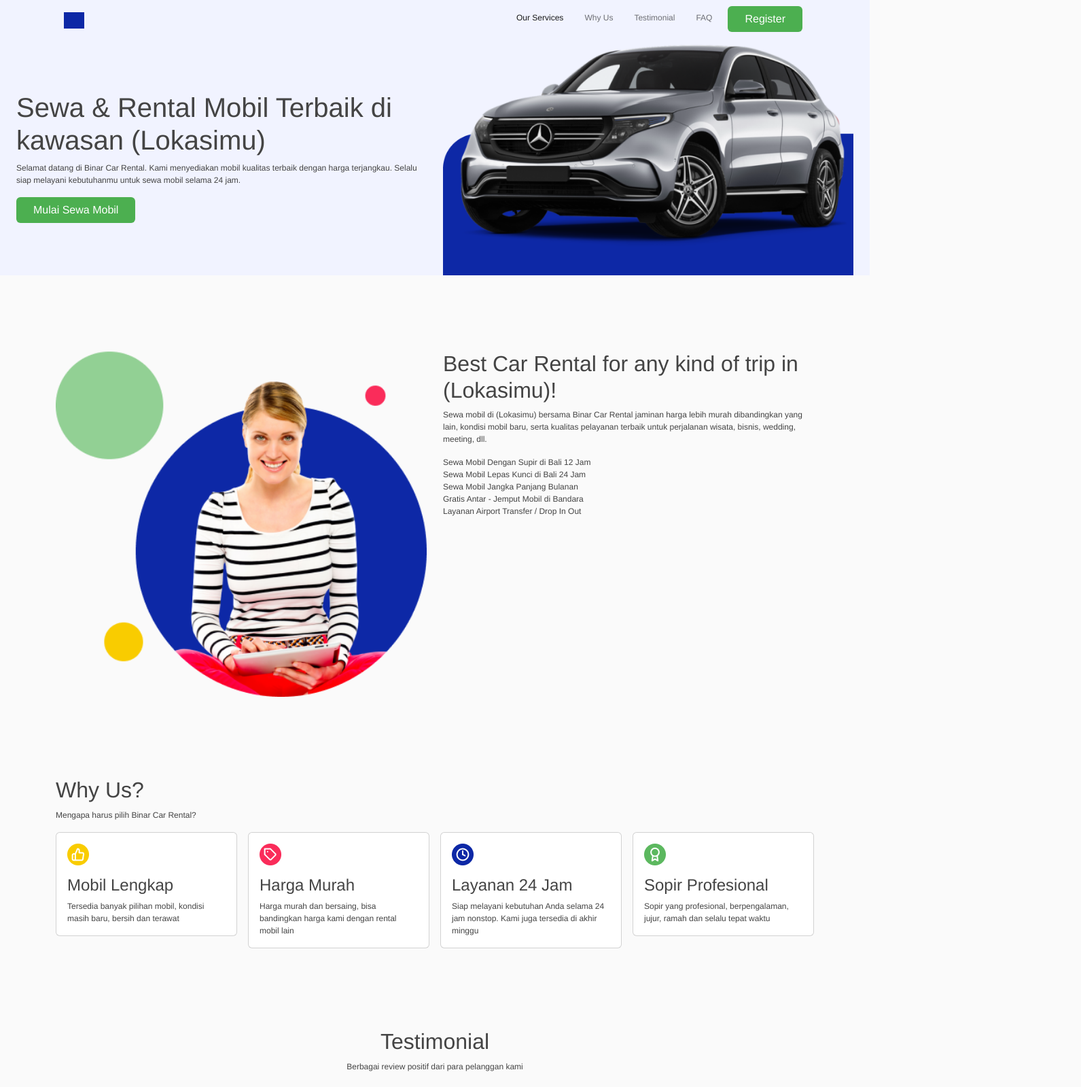
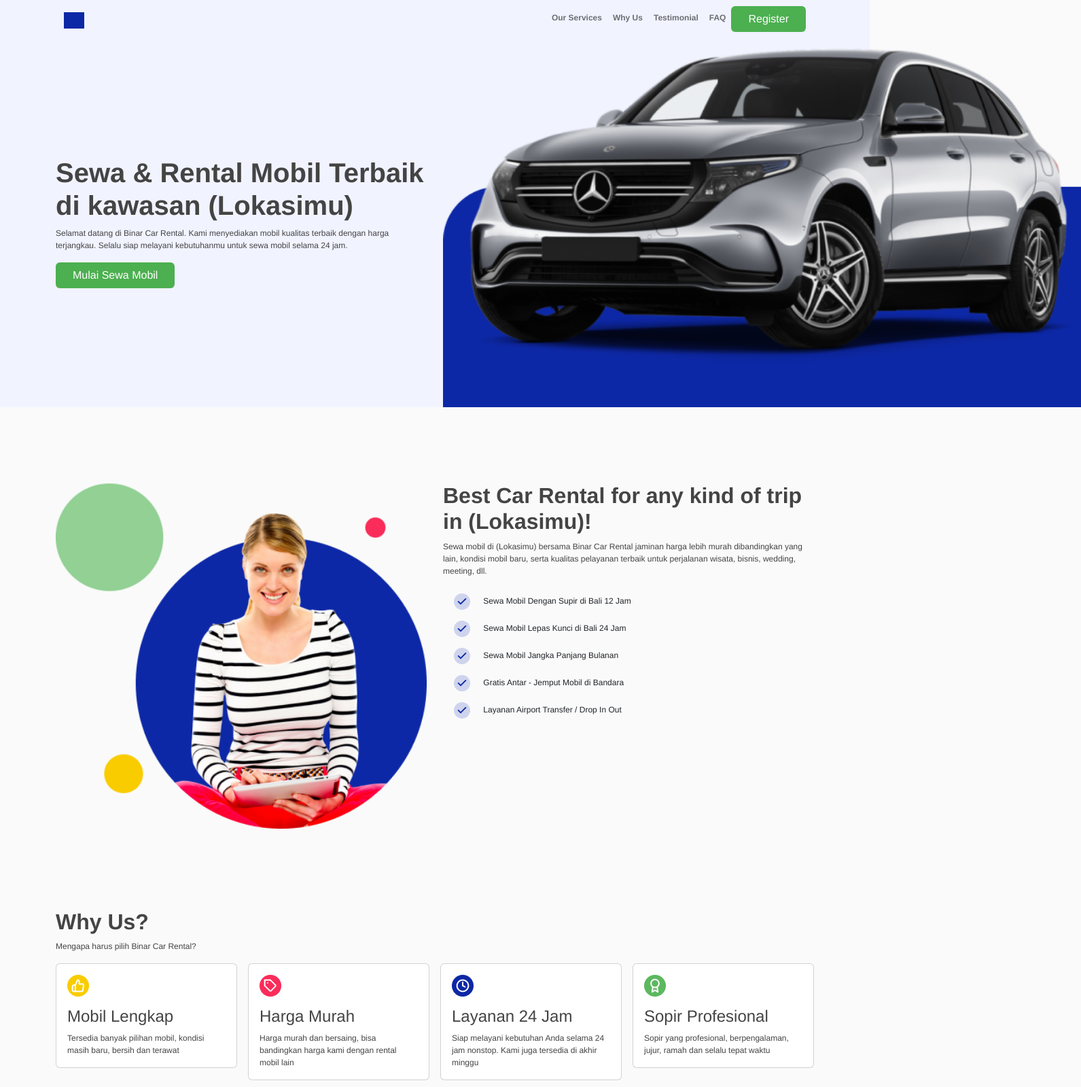
Before and after one commit to fauzikurniawan/Challenge-02, a plain HTML site: page index.html in a window 1280 px wide. Shown: the top 1599 px of the page at 68% size, 1591 px wide, since content can reach past the window. Drawn offline with nearby package versions, Linux system fonts and the light colour scheme.

Commit message:
hampir beres bro

```diff
--- a/asset/css/style.css
+++ b/asset/css/style.css
@@ -10,9 +10,13 @@ body {
 .navbar {
   background-color: transparent;
 }
-.navbar-nav > li {
+.navbar-nav > li, {
   padding-left: 10px;
   padding-right: 5px;
+  font-size: 14px;
+}
+.nav-link {
+  font-weight: bold;
 }
 .btn {
   background-color: #4caf50; /* Green */
@@ -24,8 +28,12 @@ body {
   display: inline-block;
   font-size: 16px;
 }
+.imgcar {
+  width: 939px;
+  height : auto;
+}
 
-.imgcar, .imgourservice {
+.imgourservice {
   width : 100%;
   height : auto;
 }
@@ -33,9 +41,14 @@ body {
 #ourservices {
   padding-top: 63px;
 }
-.list-group {
-  list-style : none;
+#borderless{
+  border: none;
 }
+.list-group-item{
+  border : none;
+  background-color: transparent;
+}
+
 /* .list-group .li {
   justify-content: center;
   align-items: center;
@@ -138,6 +151,9 @@ body {
 #faq {
   padding-top: 30px;
 }
+#faq .accordion-item {
+  margin-top : 15px;
+}
 
 #footer {
   padding-top: 40px;
@@ -148,3 +164,17 @@ body {
 .card-header .col-4 .nav-link {
   padding-top: 10px;
 }
+
+@media only screen and (max-width: 800px) {
+  .navbar-nav {
+    background: #FFFFFF;
+    text-align: right;
+  }
+  .imgcar {
+    width : 100%;
+    height : auto;
+  }
+  .info, .info2{
+    text-align: center;
+  }
+}
--- a/index.html
+++ b/index.html
@@ -21,9 +21,9 @@
                 <span class="navbar-toggler-icon"></span>
               </button>
               <div class="collapse navbar-collapse" id="navbarSupportedContent">
-                <ul class="navbar-nav mb-2 mb-lg-0 ms-auto">
+                <ul class="navbar-nav mb-2 mb-lg-0 ms-auto fw-bold">
                   <li class="nav-item">
-                    <a class="nav-link active" aria-current="page" href="#ourservices">Our Services</a>
+                    <a class="nav-link "href="#ourservices">Our Services</a>
                   </li>
                   <li class="nav-item">
                     <a class="nav-link" href="#whyus">Why Us</a>
@@ -43,11 +43,11 @@
           </nav>
         </div>
         <section class="hero">
-          <div class="container-fluid">
+          <div class="container">
             <div class="row">
               <div class="col-12 col-md-6 align-self-center">
                 <div>
-                  <h1>Sewa & Rental Mobil Terbaik di kawasan (Lokasimu)</h1>
+                  <h1 class="fw-bold">Sewa & Rental Mobil Terbaik di kawasan (Lokasimu)</h1>
                   <p>Selamat datang di Binar Car Rental. Kami menyediakan mobil kualitas terbaik dengan harga terjangkau. Selalu siap melayani kebutuhanmu untuk sewa mobil selama 24 jam.</p>
                   <a class="btn btn-success">Mulai Sewa Mobil</a>
                 </div>
@@ -67,23 +67,25 @@
             <img class="imgourservice" src="asset/img/img_service.png" alt="" />
           </div>
           <div class="col-12 col-md-6">
-            <h2>Best Car Rental for any kind of trip in (Lokasimu)!</h2>
+            <h2 class="fw-bold">Best Car Rental for any kind of trip in (Lokasimu)!</h2>
             <p>Sewa mobil di (Lokasimu) bersama Binar Car Rental jaminan harga lebih murah dibandingkan yang lain, kondisi mobil baru, serta kualitas pelayanan terbaik untuk perjalanan wisata, bisnis, wedding, meeting, dll.</p>
-            <div class="list-group">
-                <li>Sewa Mobil Dengan Supir di Bali 12 Jam</li>
-                <li>Sewa Mobil Lepas Kunci di Bali 24 Jam</li>
-                <li>Sewa Mobil Jangka Panjang Bulanan</li>
-                <li>Gratis Antar - Jemput Mobil di Bandara</li>
-                <li>Layanan Airport Transfer / Drop In Out</li>
-            </div>
+            <ul class="list-group" id="borderless">
+              <li class="list-group-item"><img src="asset/img/Group 53.png" alt="Checklist" style="margin-right: 16px;"> Sewa Mobil Dengan Supir di Bali 12 Jam</li>
+              <li class="list-group-item"><img src="asset/img/Group 53.png" alt="Checklist" style="margin-right: 16px;"> Sewa Mobil Lepas Kunci di Bali 24 Jam</li>
+              <li class="list-group-item"><img src="asset/img/Group 53.png" alt="Checklist" style="margin-right: 16px;"> Sewa Mobil Jangka Panjang Bulanan</li>
+              <li class="list-group-item"><img src="asset/img/Group 53.png" alt="Checklist" style="margin-right: 16px;"> Gratis Antar - Jemput Mobil di Bandara</li>
+              <li class="list-group-item"><img src="asset/img/Group 53.png" alt="Checklist" style="margin-right: 16px;"> Layanan Airport Transfer / Drop In Out</li>
+            </ul>
           </div>
         </div>
       </div>
     </section>
     <section id="whyus">
       <div class="container mt-5">
-        <h2>Why Us?</h2>
-        <p>Mengapa harus pilih Binar Car Rental?</p>
+        <div class="info">
+          <h2 class="fw-bold">Why Us?</h2>
+          <p>Mengapa harus pilih Binar Car Rental?</p>
+        </div>
         <div class="row g-3">
           <div class="col-12 col-md-3">
             <div class="card">
@@ -136,7 +138,7 @@
     </section>
     <section id="testimonial">
       <div class="container-fluid mt-5">
-        <h2 class="text-center">Testimonial</h2>
+        <h2 class="text-center fw-bold">Testimonial</h2>
         <p class="text-center">Berbagai review positif dari para pelanggan kami</p>
         <div class="row">
           <div class="col-12 col-md-4">
@@ -253,7 +255,7 @@
         <div class="container">
             <div class="p-5 mb-4">
               <!-- <div class="container-fluid py-5"> -->
-                <h1 class="display-5 fw-bold">Sewa Mobil di (Lokasimu) Sekarang</h1>
+                <h2 class="display-5 fw-bold">Sewa Mobil di (Lokasimu) Sekarang</h2>
                 <p>Lorem ipsum dolor sit amet, consectetur adipiscing elit, sed do eiusmod tempor incididunt ut labore et dolore magna aliqua. .</p>
                 <button class="btn btn-success btn-lg" type="button">Mulai Sewa Mobil</button>
               <!-- </div> -->
@@ -263,8 +265,10 @@
         <div class="container mt-5">
             <div class="row">
                 <div class="col-12 col-md-6">
-                    <h2>Frequently Asked Question</h2>
+                  <div class="info2">
+                    <h2 class="fw-bold">Frequently Asked Question</h2>
                     <p>Lorem ipsum dolor sit amet, consectetur adipiscing elit</p>
+                  </div>
                 </div>
                 <div class="col-12 col-md-6">
                   <div class="accordion" id="accordionPanelsStayOpenExample">
```
Also changed, not shown: asset/img/Group 53.png (added).
